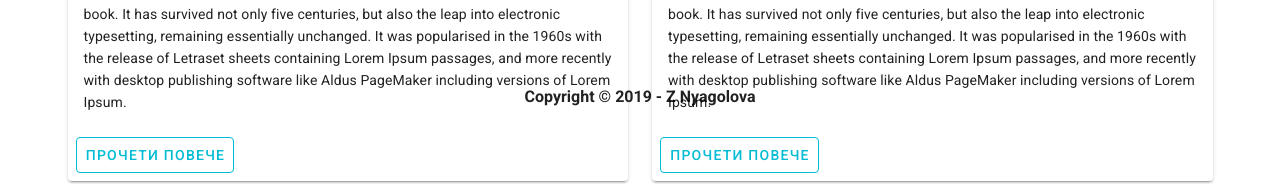
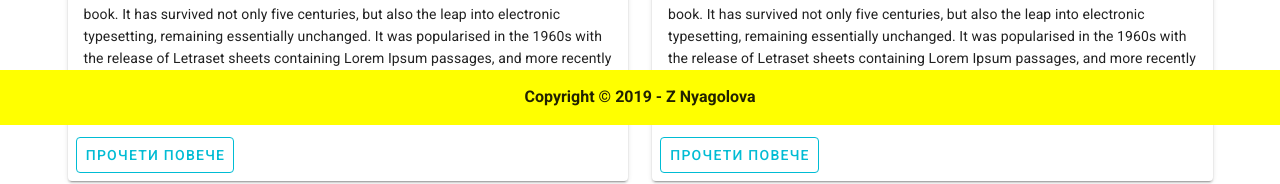
Before and after one commit to Nyagolova/Vue-App-Parents-Cooperative, a Vue app: page / in a window 1280 px wide. Shown: the part 675-859 px from the top of the page. Built offline with nearby package versions, Linux system fonts and the light colour scheme; no server answers.

Commit message:
Footer Styling

```diff
--- a/src/components/Common/PageFooter.vue
+++ b/src/components/Common/PageFooter.vue
@@ -17,8 +17,11 @@ div{
     position: fixed;
     left: 50%;
     transform: translate(-50%, 0);
+    background-color: yellow;
+    width: 100%;
 }
 p {
+    padding-top: 15px;
     text-align: center;
     font-weight: bold;
 }
```
